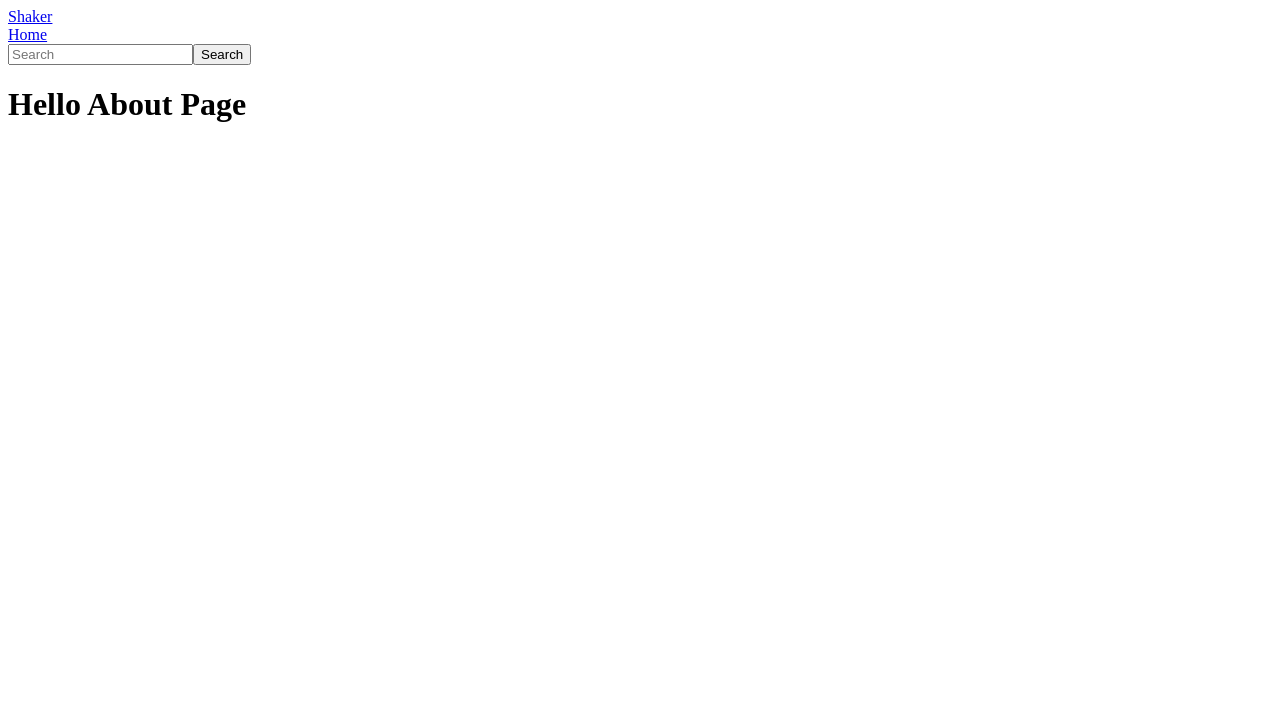
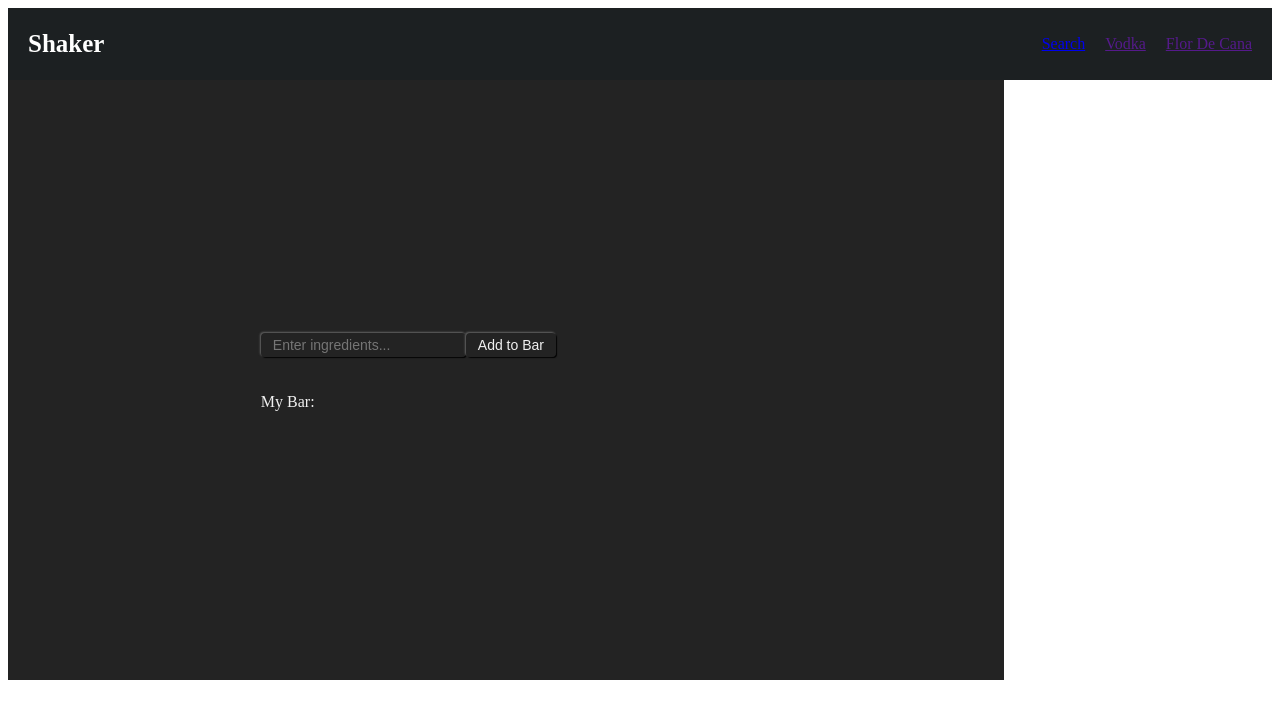
Before and after one commit to The-Senior-Group-2/shaker, a React app: page /about in a window 1280 px wide. Shown: the top 718 px of the page. Built offline with nearby package versions, Linux system fonts and the light colour scheme; the HTML template or start-up script is replaced by a standard one.

Commit message:
figured out how to use react router with styled components. Now the navbar looks better and getting close to the team goal

```diff
--- a/client/src/components/About.jsx
+++ b/client/src/components/About.jsx
@@ -1,11 +1,96 @@
-import React, { Component } from 'react';
-class About extends Component{
-    render(){
-        return(
-            <div>
-                <h1>Hello About Page</h1>
-            </div>
-        );
+import React, { useState } from 'react';
+import styled from 'styled-components';
+const BarStyle = styled.div`
+  background: rgb(35, 35, 35);
+  color: rgb(240, 240, 240);
+  display: flex;
+  flex-flow: column;
+  padding: 20%;
+  /* align-items: center; */
+  /* margin-top: auto; */
+  width: 490px;
+  button, input{
+    background: rgb(35, 35, 35);
+    color: rgb(240, 240, 240);
+    font-size: 14px;
+    width: fit-content;
+    padding: 0.25rem 0.75rem;
+    border: none;
+    outline: none;
+    border-radius: 0.25rem;
+    box-shadow: -1px -1px 2px rgba(100,100,100, 1), 1px 1px 1px rgba(0,0,0, 1);
+    :active{
+      box-shadow: -1px -1px 1px rgba(100,100,100, 1), 1px 1px 1px rgba(0,0,0, 1);
+      background: rgb(25, 25, 25);
     }
-}
-export default About;
+    :hover{
+      box-shadow: -2px -2px 6px rgba(100,100,100, 1), 3px 3px 4px rgba(0,0,0, 1);
+    }
+  };
+  h3{
+    color: cornflowerblue
+  };
+  *{
+    flex-flow: column;
+    align-items: center;
+  }
+`;
+// the bar component will have a search form where users enter ingredients, and a button to add them to that user's bar
+// when a user enters ingredient and clicks 'add' button, ingredient will be added to user's bar in database
+const Bar = () => {
+  const [ ingredient, setIngredient ] = useState('');
+  const [ ingredientsList, setIngredientsList ] = useState([]);
+  const handleChange = (e) => {
+    const { value } = e.target;
+    setIngredient(value);
+  };
+  const handleClick = async () => {
+    setIngredientsList((prevList) => {
+      return [ ...prevList, ingredient ];
+    });
+    await setIngredient('');
+  };
+  const handleKeyDown = (e) => {
+    const { key } = e;
+    key === 'Enter' ?
+      handleClick() :
+      null;
+  };
+  const ingredientsListMap = ingredientsList.map(ingredient => {
+    return (
+      <li key={1}>
+        {ingredient}
+      </li>
+    );
+  });
+  return (
+    <BarStyle>
+      <div>
+        <input
+          type='text'
+          name='ingredient'
+          value={ingredient}
+          placeholder='Enter ingredients...'
+          onChange={handleChange}
+          onKeyDown={handleKeyDown}
+        >
+        </input>
+        <button
+          onClick={handleClick}
+        >
+          Add to Bar
+        </button>
+        <br />
+        <br />
+        <br />
+        <div>
+          My Bar:
+          <ul>
+            {ingredientsListMap}
+          </ul>
+        </div>
+      </div>
+    </BarStyle>
+  );
+};
+export default Bar;
--- a/client/src/components/navbar.jsx
+++ b/client/src/components/navbar.jsx
@@ -1,37 +1,148 @@
-import React, { Component } from 'react';
-import { Navbar, Nav, Form, FormControl, Button, NavItem } from 'react-bootstrap';
+import React, { useState } from "react";
+import styled from "styled-components";
+import { Navbar,  Form, FormControl, Button, NavItem } from 'react-bootstrap';
 import { BrowserRouter, Route, Switch, Link } from 'react-router-dom';
-import About from './About'
+import Bar from './About.jsx'
 
+
+const Nav = styled.nav`
+  padding: 0 20px;
+  min-height: 9vh;
+  background: #1c2022;
+  display: flex;
+  justify-content: space-between;
+  align-items: center;
+`;
+
+const Logo = styled.h1`
+  font-size: 25px;
+  color: white;
+`;
+
+const Menu = styled.ul`
+  list-style: none;
+  display: flex;
+  li:nth-child(2) {
+    margin: 0px 20px;
+  }
+  @media (max-width: 768px) {
+    display: none;
+  }
+`;
+
+const Item = styled.li``;
+
+
+
+const NavIcon = styled.button`
+  background: none;
+  cursor: pointer;
+  border: none;
+  outline: none;
+  @media (min-width: 769px) {
+    display: none;
+  }
+`;
+
+const Line = styled.span`
+  display: block;
+  border-radius: 50px;
+  width: 25px;
+  height: 3px;
+  margin: 5px;
+  background-color: #fff;
+  transition: width 0.4s ease-in-out;
+  :nth-child(2) {
+    width: ${props => (props.open ? "40%" : "70%")};
+  }
+`;
+
+const Overlay = styled.div`
+  position: absolute;
+  height: ${props => (props.open ? "91vh" : 0)};
+  width: 100vw;
+  background: #1c2022;
+  transition: height 0.4s ease-in-out;
+  @media (min-width: 769px) {
+    display: none;
+  }
+`;
+
+const OverlayMenu = styled.ul`
+  list-style: none;
+  position: absolute;
+  left: 50%;
+  top: 45%;
+  transform: translate(-50%, -50%);
+  li {
+    opacity: ${props => (props.open ? 1 : 0)};
+    font-size: 25px;
+    margin: 50px 0px;
+    transition: opacity 0.4s ease-in-out;
+  }
+  li:nth-child(2) {
+    margin: 50px 0px;
+  }
+`;
 
 //using react bootstrap to create the navbar and using react router to create a route for each component we will use
 //This is a dummy version, in which we will eventually add the main components we need to route
 //Main Goal: each tab will conditionally render a certain component to display depending on the route
 const MyNavbar = () => {
-
+  const [toggle, toggleNav] = useState(false);
   return (
     <div>
     <div>
-      <Navbar>
-        <Navbar.Brand as={Link} to="/" >Shaker</Navbar.Brand>
-        <Navbar.Collapse>
-          <Nav className="mr-auto">
-            <NavItem eventkey={1} href="/">
-              <Nav.Link as={Link} to="/about" >Home</Nav.Link>
-            </NavItem>
-          </Nav>
-          <Form inline>
-            <FormControl type="text" placeholder="Search" className="mr-sm-2" />
-            <Button variant="outline-success">Search</Button>
-          </Form>
-        </Navbar.Collapse>
-      </Navbar>
+    <Nav>
+        <Logo>Shaker</Logo>
+        <Menu>
+          <Item>
+            <Link as={Link} to="/about" >
+              Search
+            </Link>
+          </Item>
+          <Item>
+            <Link target="#" href="https://en.wikipedia.org/wiki/Vodka">
+              Vodka
+            </Link>
+          </Item>
+          <Item>
+            <Link target="#" href="https://flordecana.com/">
+              Flor De Cana
+            </Link>
+          </Item>
+        </Menu>
+        <NavIcon onClick={() => toggleNav(!toggle)}>
+          <Line open={toggle} />
+          <Line open={toggle} />
+          <Line open={toggle} />
+        </NavIcon>
+      </Nav>
+      <Overlay open={toggle}>
+        <OverlayMenu open={toggle}>
+          <Item>
+            <Link target="#" href="https://www.google.com/">
+            Vodka
+            </Link>
+          </Item>
+          <Item>
+            <Link target="#"  href="https://en.wikipedia.org/wiki/Vodka">
+              Vodka
+            </Link>
+          </Item>
+          <Item>
+            <Link target="#" href="https://flordecana.com/">
+              Flor De Cana
+            </Link>
+          </Item>
+        </OverlayMenu>
+      </Overlay>
     </div>
     <div>
       <Switch>
-        <Route exact path='/about' component={About} />
+        <Route exact path='/about' component={Bar} />
         <Route render={function () {
-          return <p>Not found</p>
+          return <p>Hey!!!!</p>
         }} />
       </Switch>
     </div>
@@ -40,3 +151,22 @@ const MyNavbar = () => {
 };
 
 export default MyNavbar
+
+
+
+
+{/* <Navbar>
+<Navbar.Brand as={Link} to="/" >Shaker</Navbar.Brand>
+<Navbar.Collapse>
+  <Nav className="mr-auto">
+    <NavItem eventkey={1} href="/">
+      <Nav.Link as={Link} to="/about" >Home</Nav.Link>
+      <Nav.Link as={Link} to="/about" >Bar</Nav.Link>
+    </NavItem>
+  </Nav>
+  <Form inline>
+    <FormControl type="text" placeholder="Search" className="mr-sm-2" />
+    <Button variant="outline-success">Search</Button>
+  </Form>
+</Navbar.Collapse>
+</Navbar> */}
```
